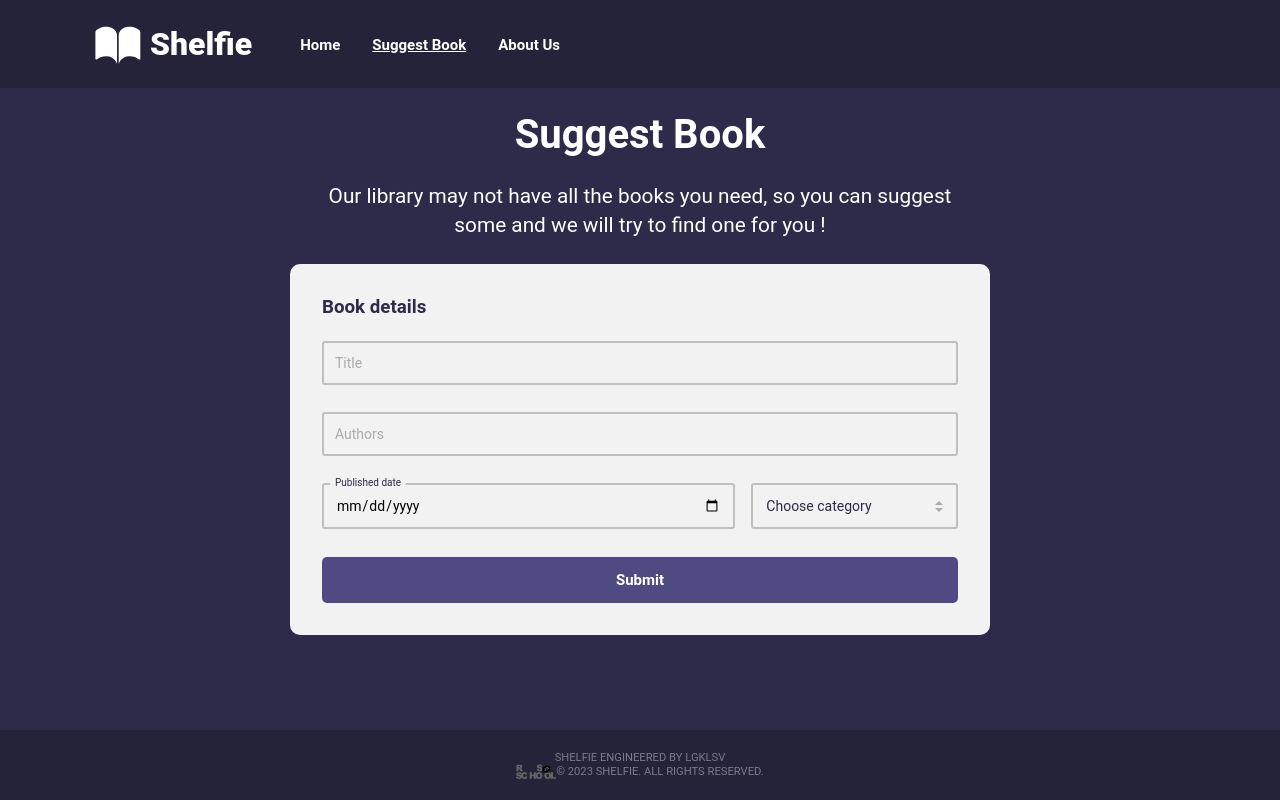
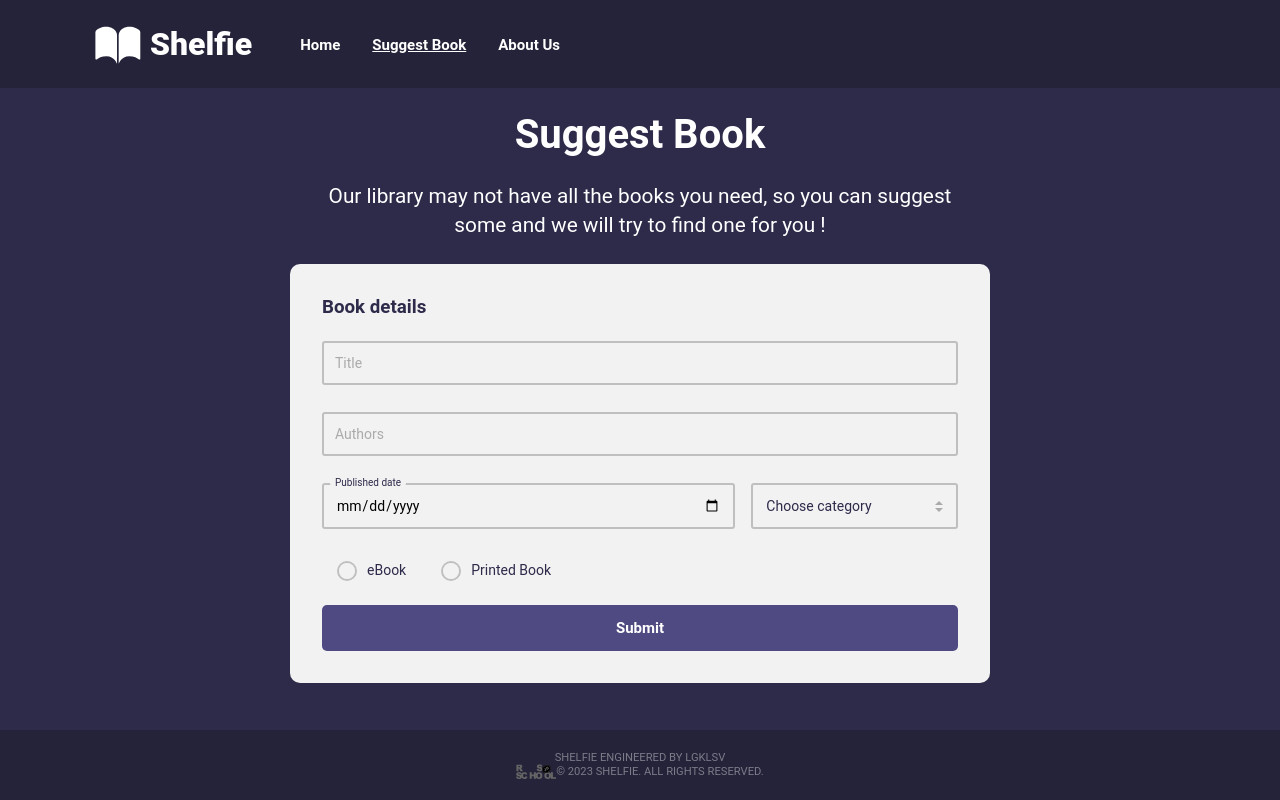
Before and after one commit to lgklsv/shelfie, a React (Vite) app: page /suggest in a window 1280 px wide. Built offline with nearby package versions, Linux system fonts and the light colour scheme.

Commit message:
feat: add styled radio input component

```diff
--- a/src/components/BookForm/BookForm.tsx
+++ b/src/components/BookForm/BookForm.tsx
@@ -1,7 +1,8 @@
 import React from 'react';
 import { bookCategories } from '../../const/book-categories';
-import SelectInput from '../SelectInput/SelectInput';
-import StyledInput from '../StyledInput/StyledInput';
+import RadioInput from '../UI/RadioInput/RadioInput';
+import SelectInput from '../UI/SelectInput/SelectInput';
+import StyledInput from '../UI/StyledInput/StyledInput';
 import styles from './BookForm.module.scss';
 
 class BookForm extends React.Component {
@@ -37,6 +38,14 @@ class BookForm extends React.Component {
                 options={bookCategories}
               />
             </div>
+            <div className={styles.form__split}>
+              <div>
+                <RadioInput name="book-type" id="e-book" text="eBook" />
+                <RadioInput name="book-type" id="print" text="Printed Book" />
+              </div>
+              {/* <input type="file" name="" id="" /> */}
+            </div>
+            {/* <input type="checkbox" name="" id="" /> */}
             <button
               type="submit"
               className={`btn btn-primary ${styles.form__btn}`}
--- /dev/null
+++ b/src/components/UI/RadioInput/RadioInput.module.scss
@@ -0,0 +1,66 @@
+@import '/src/theme/variable';
+
+.radio {
+  display: inline-block;
+  border-radius: 999px;
+  margin: 5px;
+  color: $text-inverted;
+  font-size: 14px;
+
+  &__input {
+    opacity: 0;
+    position: absolute;
+  }
+
+  &__label {
+    border-radius: 9999px;
+    padding: 7px 15px 7px 40px;
+    cursor: pointer;
+    position: relative;
+    transition: all 0.5s;
+    &::before,
+    &::after {
+      content: '';
+      border-radius: 9999px;
+      width: 16px;
+      height: 16px;
+      margin: 2px 0;
+      position: absolute;
+      z-index: 1;
+    }
+    &::before {
+      background-color: #dcdcdc;
+      border: 2px solid $input-border;
+      top: 4px;
+      left: 10px;
+      transition: all 0.5s;
+    }
+    &::after {
+      background-color: $input-bg;
+      top: 6px;
+      left: 12px;
+      transition: all 0.15s;
+      transition-timing-function: ease-out;
+    }
+
+    &:hover {
+      background-color: rgba($background-primary, 0.1);
+      &::before {
+        border: 2px solid $background-primary;
+      }
+    }
+  }
+
+  &__input:checked ~ &__label {
+    &::before {
+      background-color: $background-primary;
+      border: 2px solid $background-primary;
+    }
+    &::after {
+      width: 8px;
+      height: 8px;
+      top: 10px;
+      left: 16px;
+    }
+  }
+}
--- /dev/null
+++ b/src/components/UI/RadioInput/RadioInput.tsx
@@ -0,0 +1,28 @@
+import React from 'react';
+import styles from './RadioInput.module.scss';
+
+type RadioInputProps = {
+  name: string;
+  id: string;
+  text: string;
+};
+
+class RadioInput extends React.Component<RadioInputProps> {
+  render() {
+    return (
+      <div className={styles.radio}>
+        <input
+          type="radio"
+          name={this.props.name}
+          id={this.props.id}
+          className={styles.radio__input}
+        />
+        <label htmlFor={this.props.id} className={styles.radio__label}>
+          {this.props.text}
+        </label>
+      </div>
+    );
+  }
+}
+
+export default RadioInput;
--- a/src/components/SelectInput/SelectInput.module.scss
+++ b/src/components/UI/SelectInput/SelectInput.module.scss
@@ -48,7 +48,7 @@
   background: $input-bg;
   border: 2px solid $input-border;
   transition: border-color 0.3s ease;
-  color: $background-primary;
+  color: $text-inverted;
 
   &:focus {
     border-color: $background-primary;
--- a/src/components/StyledInput/StyledInput.module.scss
+++ b/src/components/UI/StyledInput/StyledInput.module.scss
@@ -56,7 +56,7 @@
   input:focus + .placeholder {
     top: -10px;
     font-size: 10px;
-    color: $background-primary;
+    color: $text-inverted;
     top: 0;
     background: $input-bg;
     border-radius: 5px;
--- a/src/theme/_colors.scss
+++ b/src/theme/_colors.scss
@@ -5,6 +5,7 @@ $background-primary: #2d2a4a;
 $background-secondary: #201e36;
 $header-footer: #252339;
 $text-primary: #fff;
+$text-inverted: #2d2a4a;
 $text-primary-hover: #f4f4f4;
 $text-secondary: #c9d3e1;
 $text-ternary: rgba(255, 255, 255, 0.4);
```
Also changed, not shown: src/components/UI/SelectInput/SelectInput.tsx (renamed from src/components/SelectInput/SelectInput.tsx), src/components/UI/StyledInput/StyledInput.tsx (renamed from src/components/StyledInput/StyledInput.tsx).
